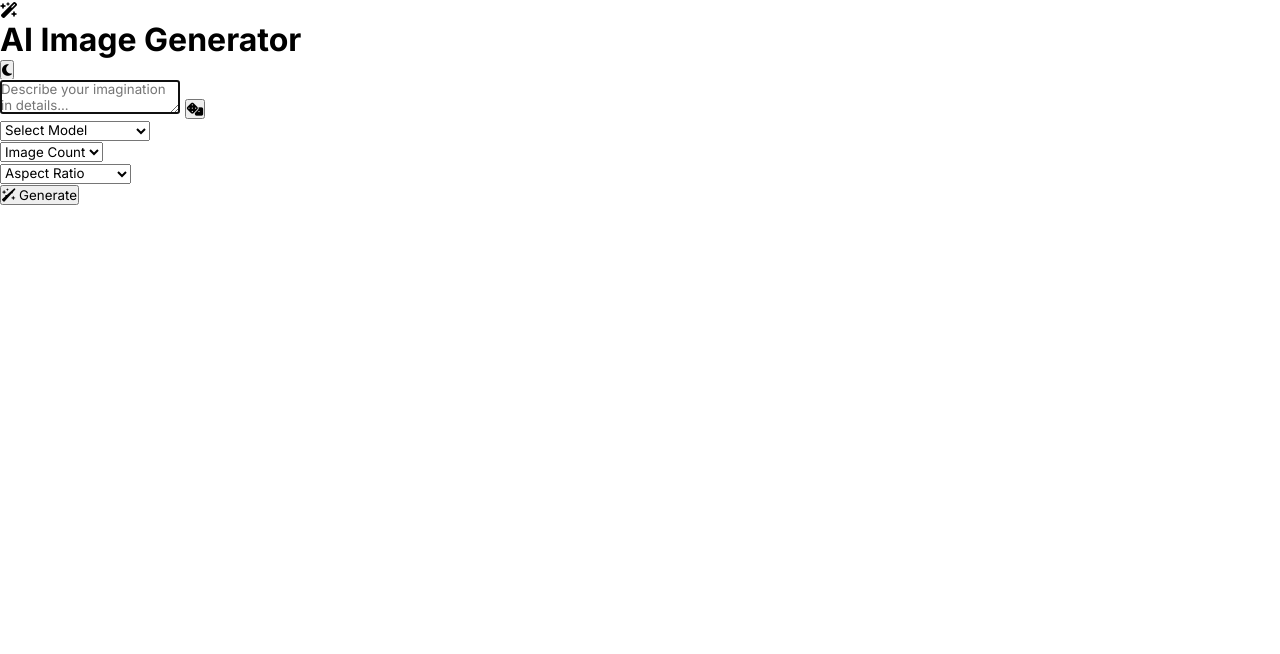
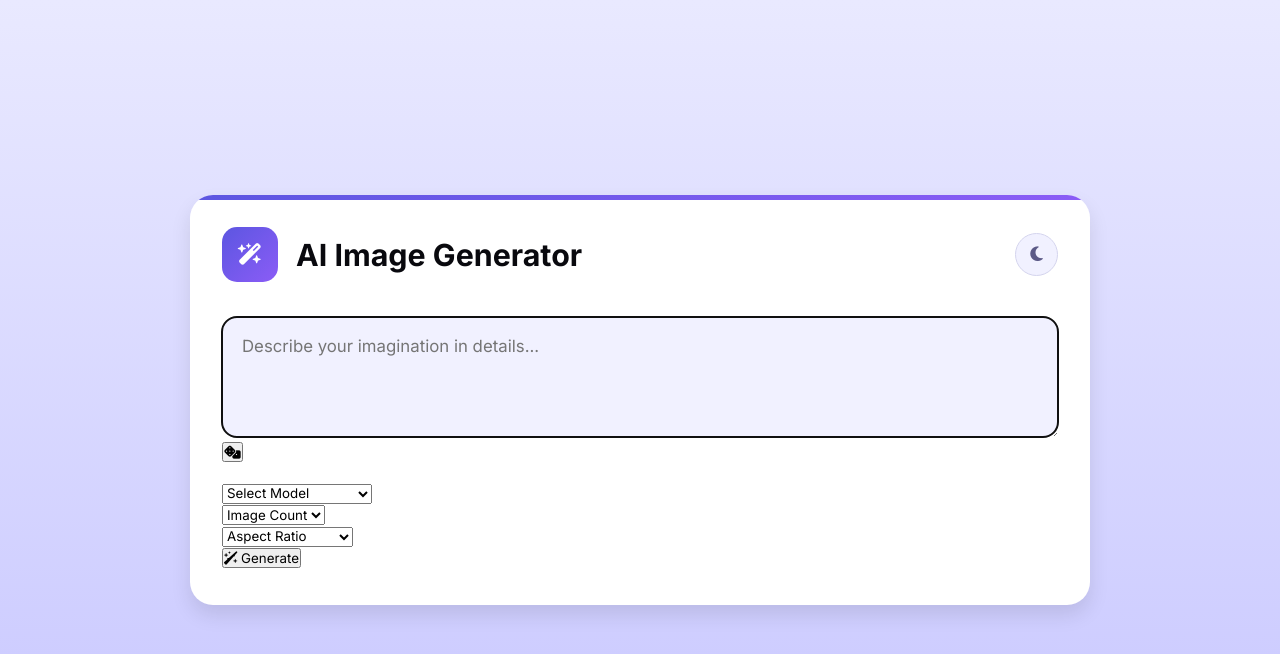
Before and after one commit to hemant3009/ImgGen, a plain HTML site: page index.html in a window 1280 px wide. Drawn offline with Linux system fonts and the light colour scheme.

Commit message:
updating UI

```diff
--- a/style.css
+++ b/style.css
@@ -7,3 +7,119 @@
     box-sizing: border-box;
     font-family: "Inter", sans-serif;
 }
+
+:root {
+  --color-primary: #5C56E1;
+  --color-primary-dark: #5b21b6;
+  --color-accent: #8B5CF6;
+  --color-card: #FFFFFF;
+  --color-input: #F1F1FF;
+  --color-text: #09090E;
+  --color-placeholder: #5C5A87;
+  --color-border: #D4D4ED;
+  --color-gradient: linear-gradient(135deg, #5C56E1, #8B5CF6);
+}
+
+body{
+    display: flex;
+    align-items: center;
+    justify-content: center;
+    min-height: 100vh;
+    padding: 15px;
+    color: var(--color-text);
+    background: linear-gradient(#E9E9FF, #C8C7FF);
+}
+
+.container{
+    width: 900px;
+    padding: 32px;
+    position: relative;
+    border-radius: 23px;
+    overflow: hidden;
+    background: var(--color-card);
+    box-shadow: 0 10px 20px 0 rgb(0, 0, 0, 0.1);
+}
+
+.container::before{
+    content: "";
+    position: absolute;
+    top: 0;
+    left: 0;
+    width: 100%;
+    height: 5px;
+    background: var(--color-gradient);
+}
+
+.header{
+    display: flex;
+    align-items: center;
+    justify-content: space-between;
+}
+
+.header .logo-wrapper {
+    display: flex;
+    gap: 18px;
+    align-items: center;
+}
+
+.header .logo-wrapper .logo {
+    height: 55px;
+    width: 56px;
+    display: flex;
+    color: #fff;
+    font-size: 1.35rem;
+    flex-shrink: 0;
+    border-radius: 15px;
+    align-items: center;
+    justify-content: center;
+    background: var(--color-gradient);
+}
+
+.header .logo-wrapper h1{
+    font-size: 1.9rem;
+    font-weight: 700;
+}
+
+.header .theme-toggle{
+    height: 43px;
+    width: 43px;
+    border-radius: 50%;
+    font-size: 1.05rem;
+    cursor: pointer;
+    display: flex;
+    flex-shrink: 0;
+    color: var(--color-placeholder);
+    align-items: center;
+    justify-content: center;
+    background: var(--color-input);
+    border: 1px solid var(--color-border);
+    transition: all 0.3s ease;
+}
+
+.header .theme-toggle:hover {
+    color: var(--color-primary);
+    transform: translateY(-2px);
+    box-shadow: 0 4px 6px -1px rgb(0, 0, 0, 0.1);
+}
+
+.main-content {
+    margin: 35px 0 5px;
+}
+
+.main-content .prompt-container {
+    width: 100%;
+    margin-bottom: 20px;
+}
+
+.prompt-container .prompt-input {
+    width: 100%;
+    resize: vertical;
+    line-height: 1.6;
+    font-size: 1.05rem;
+    min-height: 120px;
+    padding: 16px 20px;
+    border-radius: 15px;
+    color: var(--color-text);
+    background: var(--color-input);
+    border: 1px solid var(--color);
+}
```
